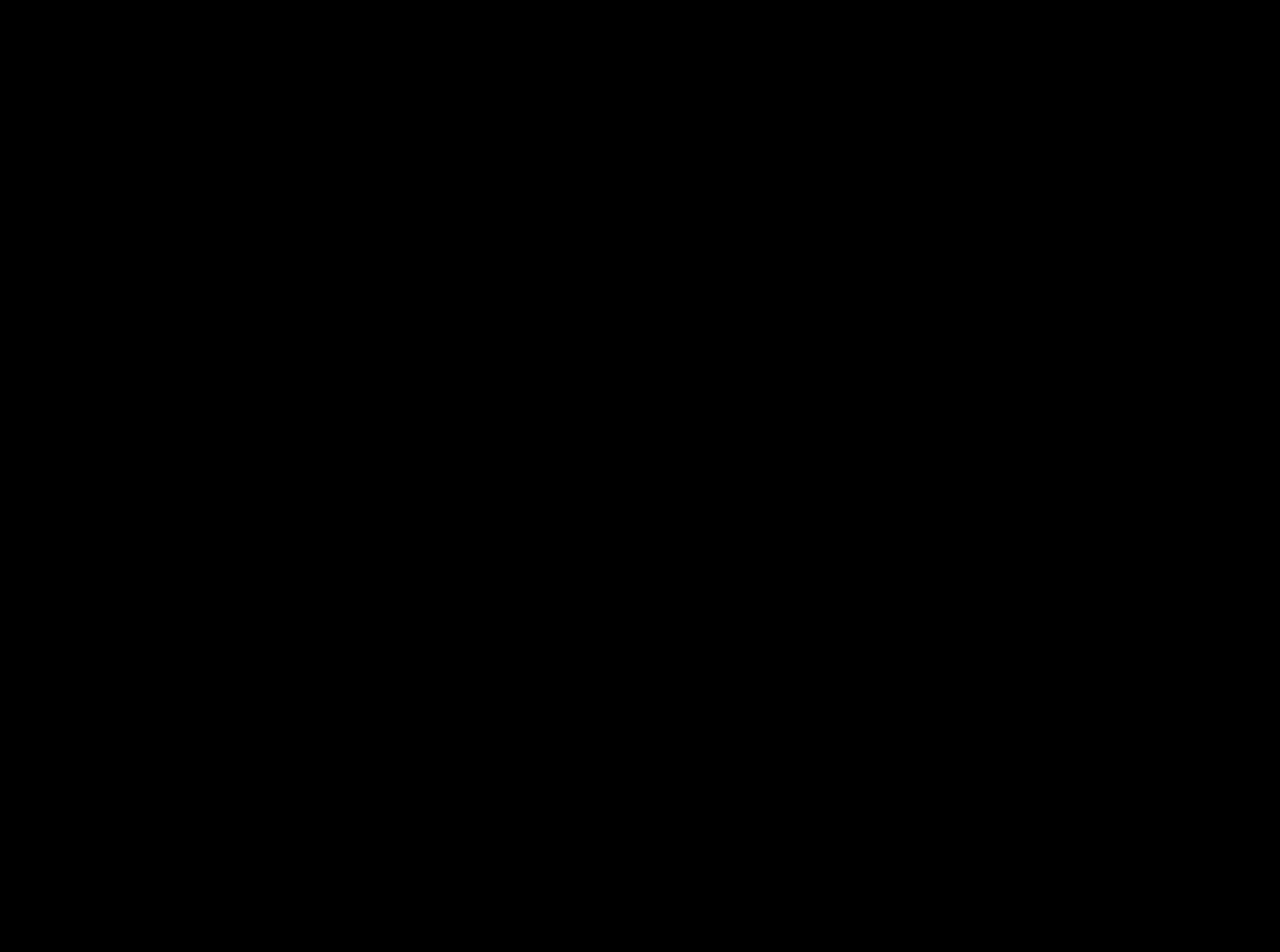
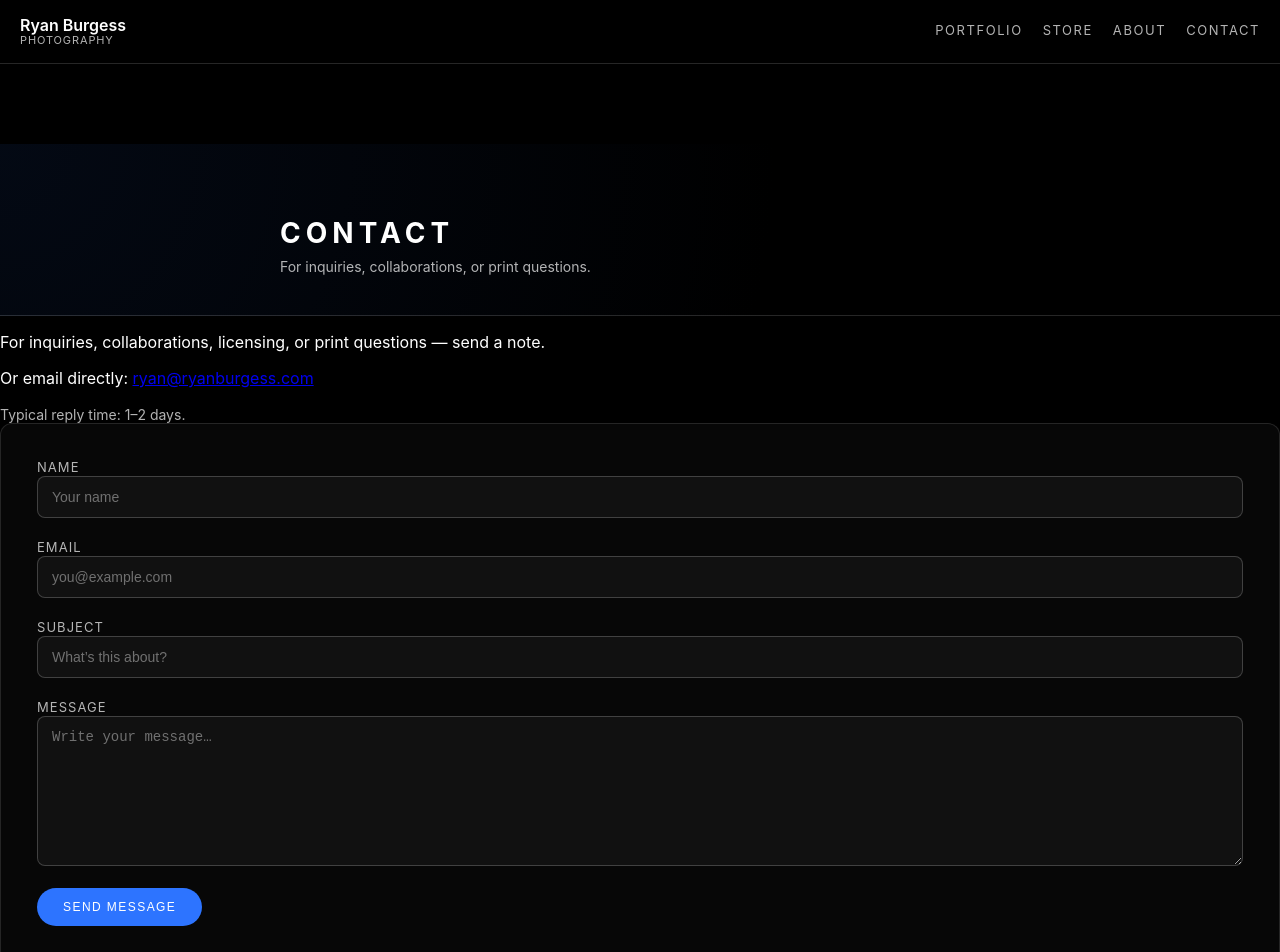
Before and after one commit to ryanburgess/ryanburgess.github.io, a React (Vite) app: page /contact in a window 1280 px wide. Before the commit this address had no page. Shown: the top 952 px of the page. Before the commit the page ends 800 px from the top, so only its background shows below. Built offline with nearby package versions, Linux system fonts and the light colour scheme.

Commit message:
add about and contact

```diff
--- a/src/App.jsx
+++ b/src/App.jsx
@@ -5,6 +5,8 @@
 import ProductCatalog from "./pages/ProductCatalog";
 import StoreProduct from "./pages/StoreProduct";
 import Portfolio from "./pages/Portfolio";
+import About from "./pages/About";
+import Contact from "./pages/Contact";
 
 export default function App() {
   return (
@@ -17,9 +19,12 @@
       {/* store subpages */}
       <Route path="/store/:category" element={<ProductCatalog />} />
       <Route path="/store/products/:slug" element={<StoreProduct />} />
-      <Route path="/portfolio" element={<Portfolio />} />
+
 
       {/* other pages... */}
+      <Route path="/portfolio" element={<Portfolio />} />
+      <Route path="/about" element={<About />} />
+      <Route path="/contact" element={<Contact />} />
     </Routes>
   );
 }
--- a/src/pages/Contact.jsx
+++ b/src/pages/Contact.jsx
@@ -12,14 +12,64 @@
 
       <section className="page-content">
         <div className="content-inner">
-          <p>
-            Email:{" "}
-            <a href="mailto:ryan@ryanburgess.com">ryan@ryanburgess.com</a>
-          </p>
+          <div className="contact-grid">
+            <div className="contact-copy">
+              <p>
+                For inquiries, collaborations, licensing, or print questions — send a note.
+              </p>
+              <p>
+                Or email directly: <a href="mailto:ryan@ryanburgess.com">ryan@ryanburgess.com</a>
+              </p>
+              <p className="muted" style={{ marginTop: 18 }}>
+                Typical reply time: 1–2 days.
+              </p>
+            </div>
 
-          <p style={{ opacity: 0.75 }}>
-            (We’ll add a real form with a service like Netlify Forms next.)
-          </p>
+            <form
+              className="contact-form"
+              name="contact"
+              method="POST"
+              data-netlify="true"
+              data-netlify-honeypot="bot-field"
+              action="/contact/thanks"
+            >
+              {/* Netlify required hidden field */}
+              <input type="hidden" name="form-name" value="contact" />
+
+              {/* Honeypot field */}
+              <p className="sr-only">
+                <label>
+                  Don’t fill this out if you’re human: <input name="bot-field" />
+                </label>
+              </p>
+
+              <div className="field">
+                <label htmlFor="name">Name</label>
+                <input id="name" name="name" type="text" placeholder="Your name" required />
+              </div>
+
+              <div className="field">
+                <label htmlFor="email">Email</label>
+                <input id="email" name="email" type="email" placeholder="you@example.com" required />
+              </div>
+
+              <div className="field">
+                <label htmlFor="subject">Subject</label>
+                <input id="subject" name="subject" type="text" placeholder="What’s this about?" />
+              </div>
+
+              <div className="field">
+                <label htmlFor="message">Message</label>
+                <textarea id="message" name="message" placeholder="Write your message…" required />
+              </div>
+
+              <button type="submit">Send message</button>
+
+              <p className="muted" style={{ marginTop: 10, fontSize: 13 }}>
+                This form is protected with spam filtering.
+              </p>
+            </form>
+          </div>
         </div>
       </section>
     </SiteLayout>
```
